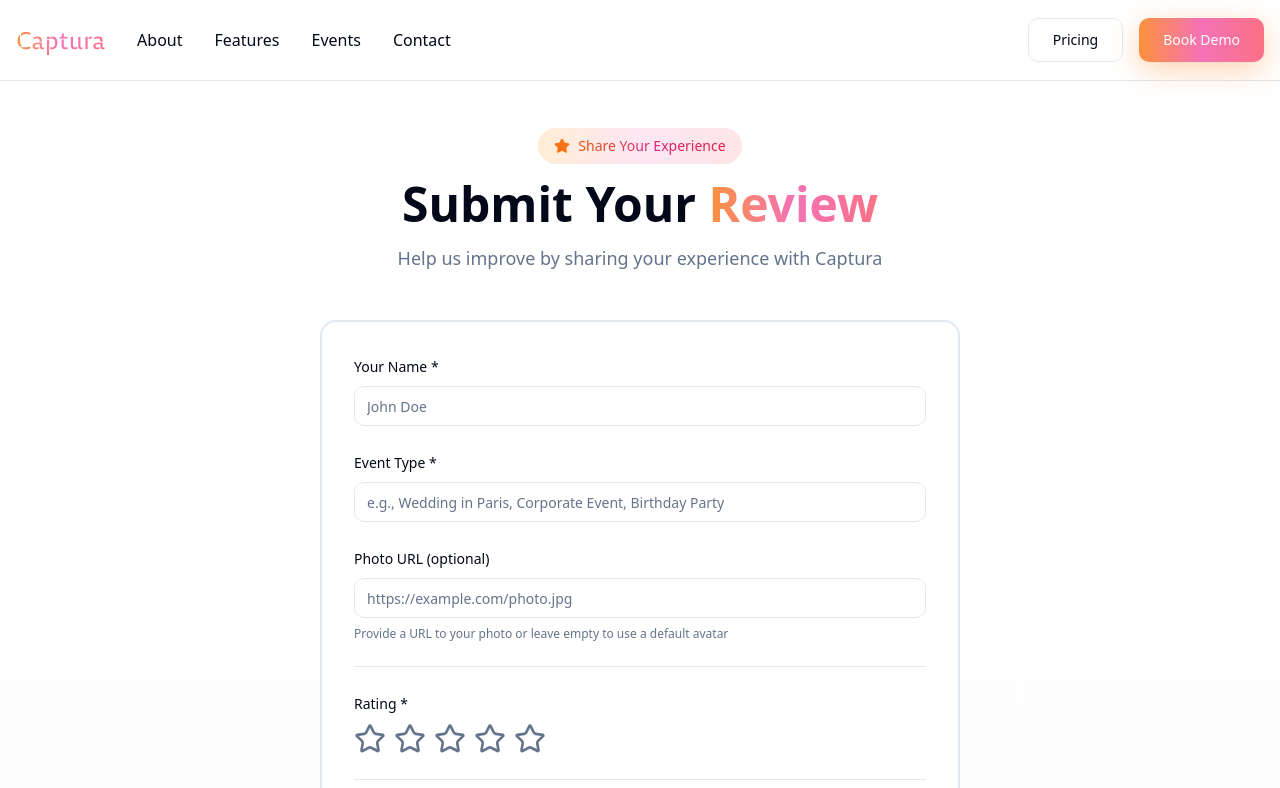
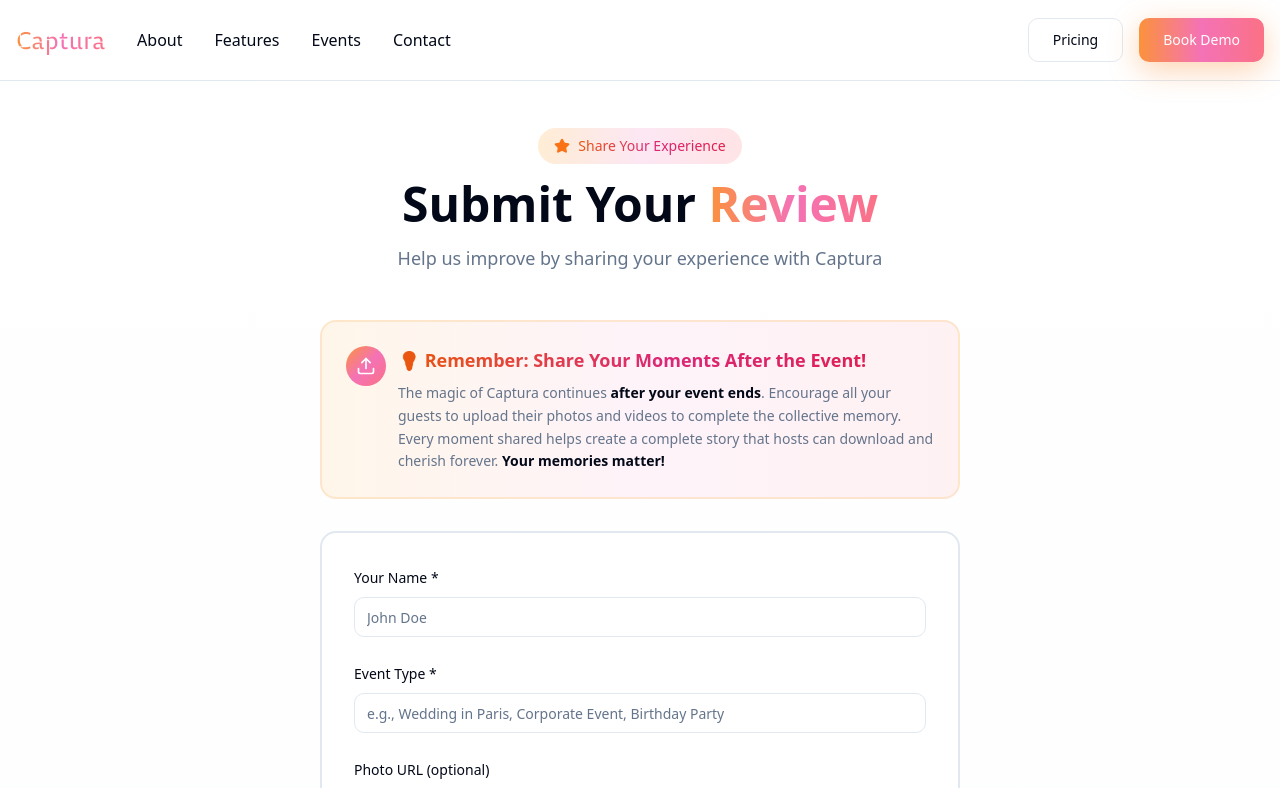
Before and after one commit to nunodores/capturla-event-story, a React (Vite) app: page /submit-review in a window 1280 px wide. Shown: the top 788 px of the page. Built offline with nearby package versions, Linux system fonts and the light colour scheme; the HTML template or start-up script is replaced by a standard one.

Commit message:
Add prompt for post-event media sharing

```diff
--- a/src/pages/SubmitReview.tsx
+++ b/src/pages/SubmitReview.tsx
@@ -98,6 +98,22 @@ const SubmitReview = () => {
               </span>
             </h1>
             <p className="text-lg text-muted-foreground">Help us improve by sharing your experience with Captura</p>
+          </div>
+
+          <div className="mb-8 p-6 rounded-2xl bg-gradient-to-r from-orange-100/50 via-pink-100/50 to-rose-100/50 dark:from-orange-900/20 dark:via-pink-900/20 dark:to-rose-900/20 border-2 border-orange-200/50 dark:border-orange-800/30">
+            <div className="flex items-start gap-3">
+              <div className="flex-shrink-0 w-10 h-10 rounded-full bg-gradient-to-br from-orange-400 via-pink-400 to-rose-400 flex items-center justify-center">
+                <Upload className="w-5 h-5 text-white" />
+              </div>
+              <div className="flex-1">
+                <h3 className="text-lg font-semibold mb-2 bg-gradient-to-r from-orange-600 via-pink-600 to-rose-600 bg-clip-text text-transparent">
+                  💡 Remember: Share Your Moments After the Event!
+                </h3>
+                <p className="text-sm text-muted-foreground leading-relaxed">
+                  The magic of Captura continues <strong className="text-foreground">after your event ends</strong>. Encourage all your guests to upload their photos and videos to complete the collective memory. Every moment shared helps create a complete story that hosts can download and cherish forever. <strong className="text-foreground">Your memories matter!</strong>
+                </p>
+              </div>
+            </div>
           </div>
 
           <form onSubmit={handleSubmit} className="space-y-6 p-8 rounded-2xl border-2 border-border bg-card">
```
